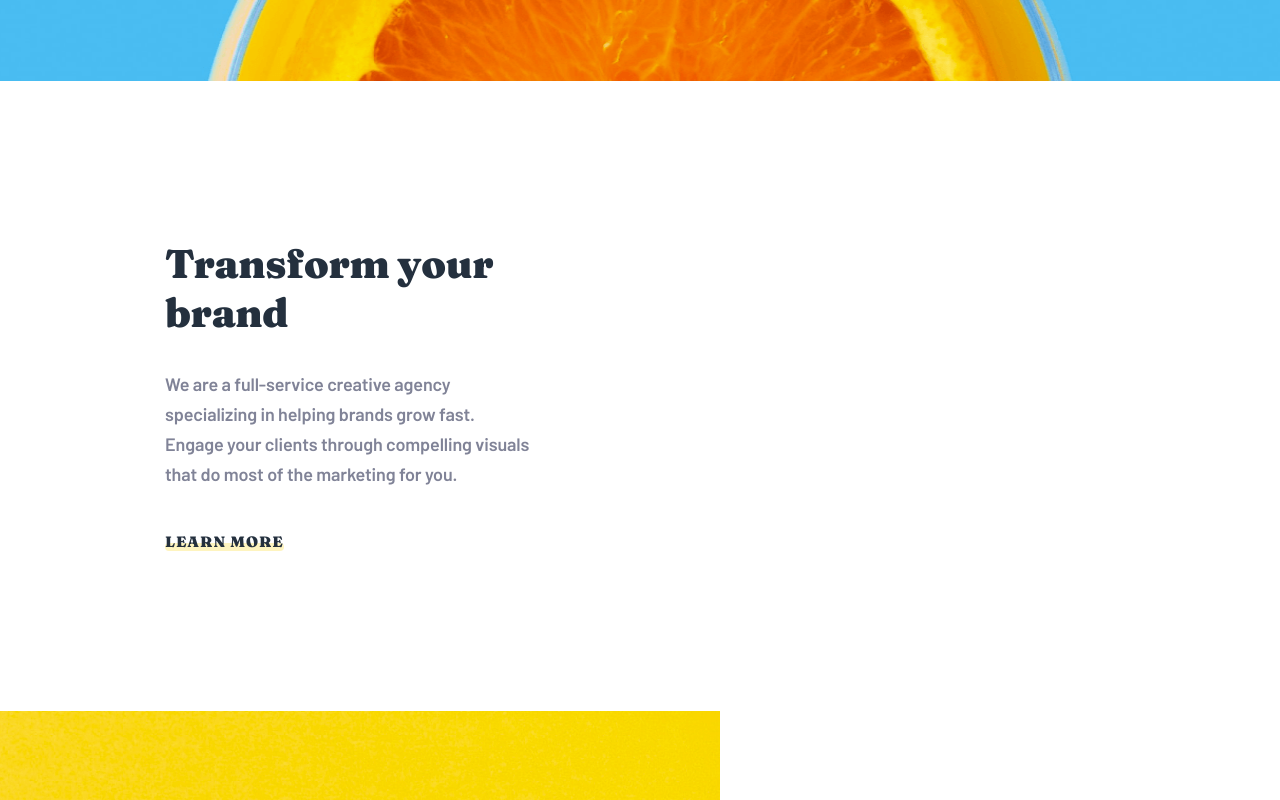
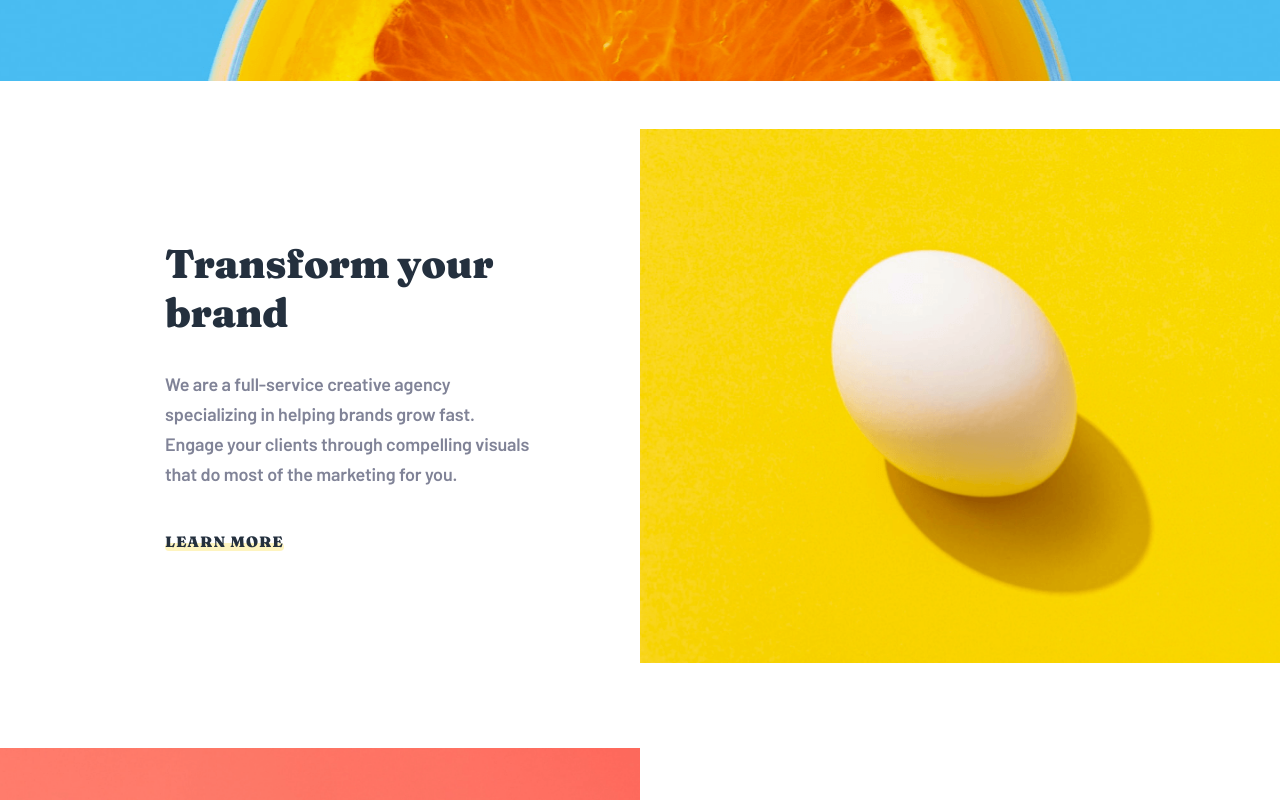
Before and after one commit to abdumannab-usmanov/team-work, a plain HTML site: page index.html in a window 1280 px wide. Shown: the part 720-1520 px from the top of the page. Drawn offline with Linux system fonts and the light colour scheme.

Commit message:
Add class

```diff
--- a/scss/blocks/_brand.scss
+++ b/scss/blocks/_brand.scss
@@ -12,7 +12,7 @@
 
 
 
-.brand__pic{
+.brand__picture, .brand__pic{
     width: 100%;
     max-width: 50%;
 }
```
Also changed, not shown: css/main.css, 1 other file.
